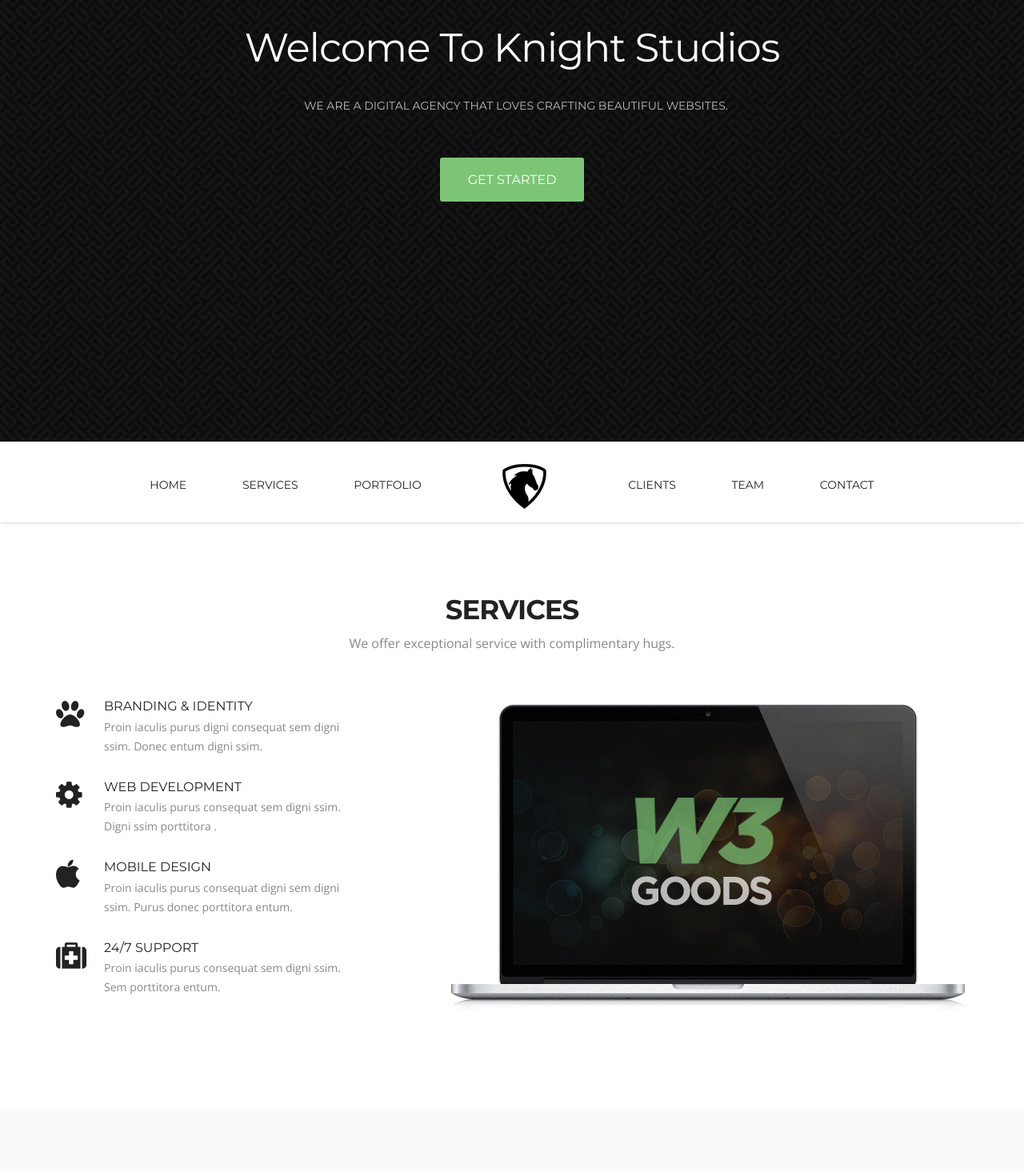
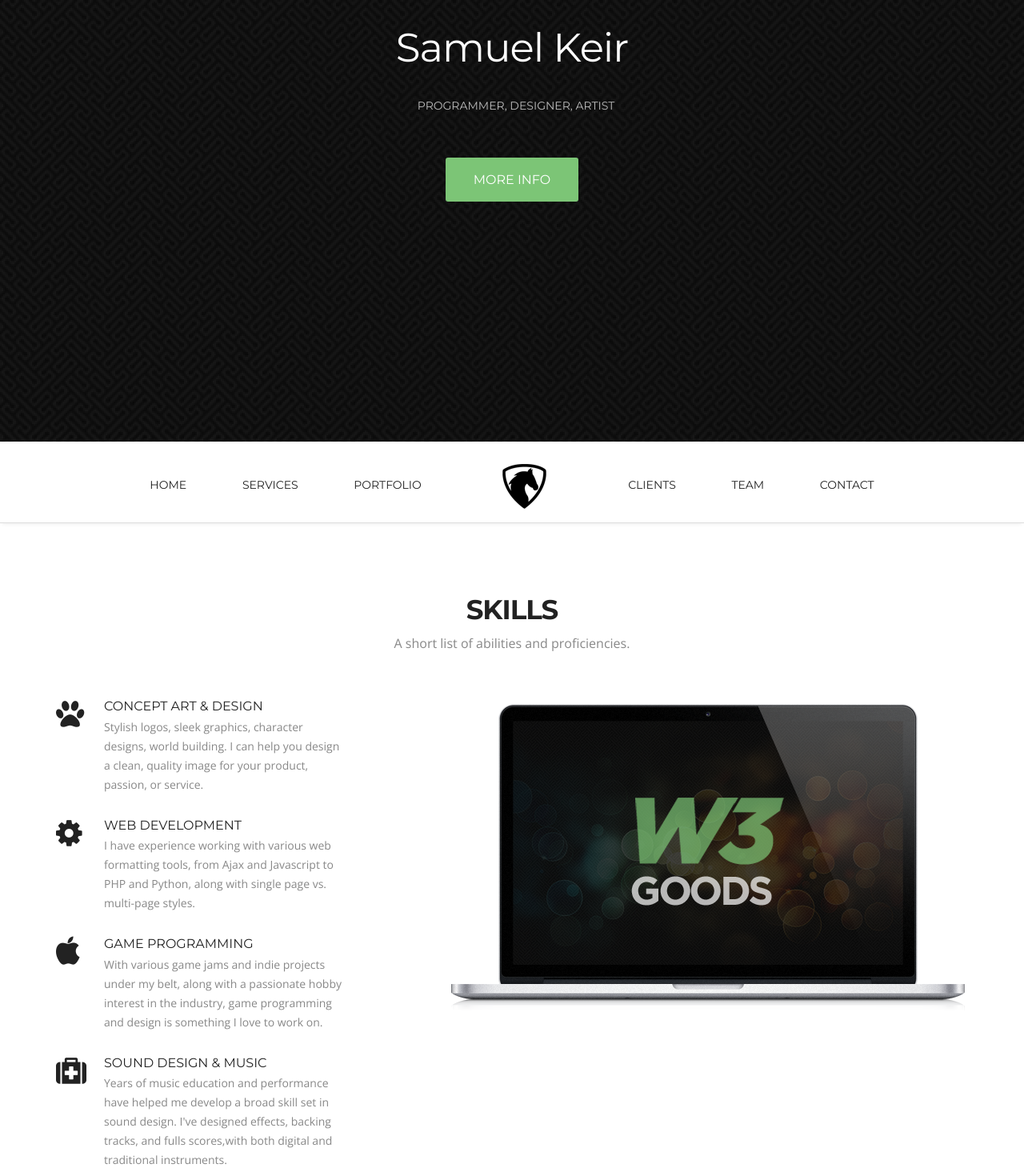
Before and after one commit to samuelkeir98/rit_website, a plain HTML site: page index.html in a window 1280 px wide. Shown: the part 416-1881 px from the top of the page at 80% size. Drawn offline with nearby package versions, Linux system fonts and the light colour scheme.

Commit message:
changed home and services page

```diff
--- a/index.html
+++ b/index.html
@@ -43,11 +43,11 @@
 			<figure class="logo animated fadeInDown delay-07s">
 				<a href="#"><img src="img/logo.png" alt=""></a>
 			</figure>
-			<h1 class="animated fadeInDown delay-07s">Welcome To Knight Studios</h1>
+			<h1 class="animated fadeInDown delay-07s">Samuel Keir</h1>
 			<ul class="we-create animated fadeInUp delay-1s">
-				<li>We are a digital agency that loves crafting beautiful websites.</li>
+				<li>Programmer, Designer, Artist</li>
 			</ul>
-			<a class="link animated fadeInUp delay-1s servicelink" href="#service">Get Started</a>
+			<a class="link animated fadeInUp delay-1s servicelink" href="#service">More Info</a>
 		</div>
 	</header>
 	<!--header-end-->
@@ -74,8 +74,8 @@
 	<section class="main-section" id="service">
 		<!--main-section-start-->
 		<div class="container">
-			<h2>Services</h2>
-			<h6>We offer exceptional service with complimentary hugs.</h6>
+			<h2>Skills</h2>
+			<h6>A short list of abilities and proficiencies.</h6>
 			<div class="row">
 				<div class="col-lg-4 col-sm-6 wow fadeInLeft delay-05s">
 					<div class="service-list">
@@ -83,8 +83,9 @@
 							<i class="fa-paw"></i>
 						</div>
 						<div class="service-list-col2">
-							<h3>branding &amp; identity</h3>
-							<p>Proin iaculis purus digni consequat sem digni ssim. Donec entum digni ssim.</p>
+							<h3>concept art &amp; design</h3>
+							<p>Stylish logos, sleek graphics, character designs, world building. I can help you design
+								a clean, quality image for your product, passion, or service.</p>
 						</div>
 					</div>
 					<div class="service-list">
@@ -93,7 +94,8 @@
 						</div>
 						<div class="service-list-col2">
 							<h3>web development</h3>
-							<p>Proin iaculis purus consequat sem digni ssim. Digni ssim porttitora .</p>
+							<p>I have experience working with various web formatting tools, from Ajax and Javascript to
+								PHP and Python, along with single page vs. multi-page styles.</p>
 						</div>
 					</div>
 					<div class="service-list">
@@ -101,8 +103,9 @@
 							<i class="fa-apple"></i>
 						</div>
 						<div class="service-list-col2">
-							<h3>mobile design</h3>
-							<p>Proin iaculis purus consequat digni sem digni ssim. Purus donec porttitora entum.</p>
+							<h3>game programming</h3>
+							<p>With various game jams and indie projects under my belt, along with a passionate hobby
+							interest in the industry, game programming and design is something I love to work on.</p>
 						</div>
 					</div>
 					<div class="service-list">
@@ -110,8 +113,10 @@
 							<i class="fa-medkit"></i>
 						</div>
 						<div class="service-list-col2">
-							<h3>24/7 Support</h3>
-							<p>Proin iaculis purus consequat sem digni ssim. Sem porttitora entum.</p>
+							<h3>sound design &amp; music</h3>
+							<p>Years of music education and performance have helped me develop a broad skill set in
+								sound design. I've designed effects, backing tracks, and fulls scores,with both digital
+							and traditional instruments.</p>
 						</div>
 					</div>
 				</div>
```
